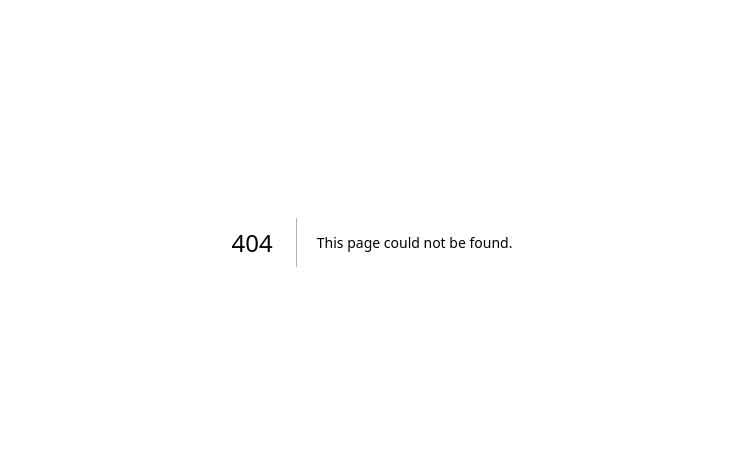
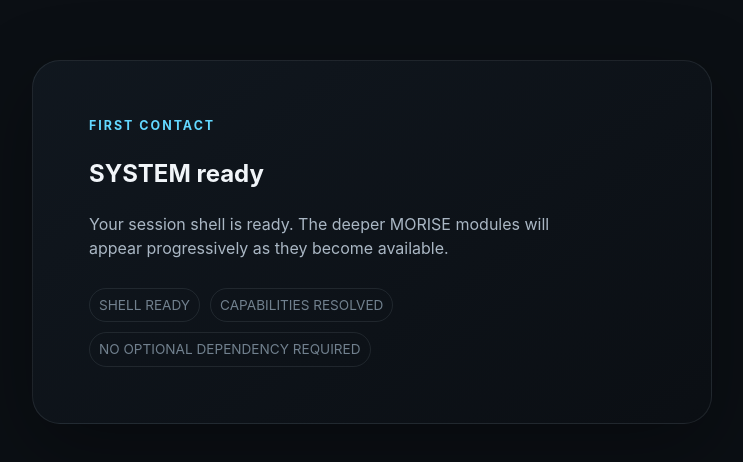
Before and after one commit to Ndombe234/MOIRISE, a Next.js app: page /enter in a window 1280 px wide. Before the commit this address had no page. Shown: the part 158-620 px from the top of the page, without its empty margins (268-1011 px from the left). Built offline with nearby package versions, Linux system fonts and the light colour scheme.

Commit message:
feat(module-1): add working first-contact destination

```diff
--- /dev/null
+++ b/app/enter/page.tsx
@@ -0,0 +1,16 @@
+export default function EnterPage() {
+  return (
+    <main className="morise-shell">
+      <section className="morise-card" aria-labelledby="enter-title">
+        <div className="eyebrow">First contact</div>
+        <h1 id="enter-title">SYSTEM ready</h1>
+        <p className="message">Your session shell is ready. The deeper MORISE modules will appear progressively as they become available.</p>
+        <div className="meta-row" aria-label="Boot status">
+          <span className="meta">SHELL READY</span>
+          <span className="meta">CAPABILITIES RESOLVED</span>
+          <span className="meta">NO OPTIONAL DEPENDENCY REQUIRED</span>
+        </div>
+      </section>
+    </main>
+  );
+}
```
